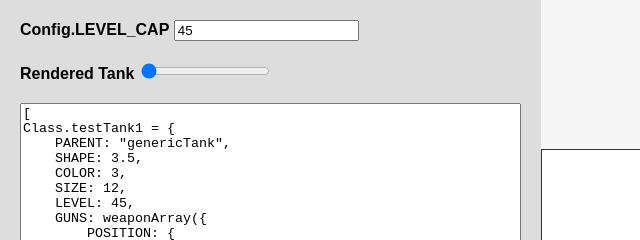
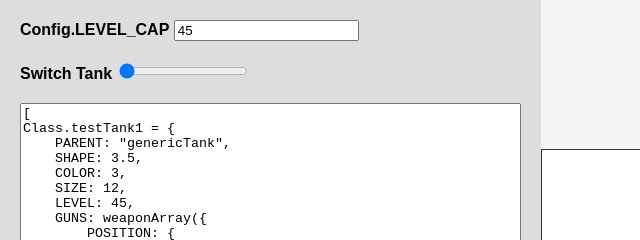
Before and after one commit to canxa31415-stack/OSA-Tank-Editor, a website: page public/index.html in a window 1280 px wide. Shown: the top 240 px of the page, 0-640 px from the left. Drawn offline with Linux system fonts and the light colour scheme.

Commit message:
Update index.html

```diff
--- a/public/index.html
+++ b/public/index.html
@@ -61,7 +61,7 @@
         <input type="text" id="levelCap" name="levelCap" placeholder="45" maxlength="200000" value="45">
     </div>
     <div>
-        <label for="whichTank">Rendered Tank</label>
+        <label for="whichTank">Switch Tank</label>
         <input type="range" id="whichTank" min="0" max="10000" value="0">
     </div>
     <textarea id="codeInput" rows="20" cols="60">
```
